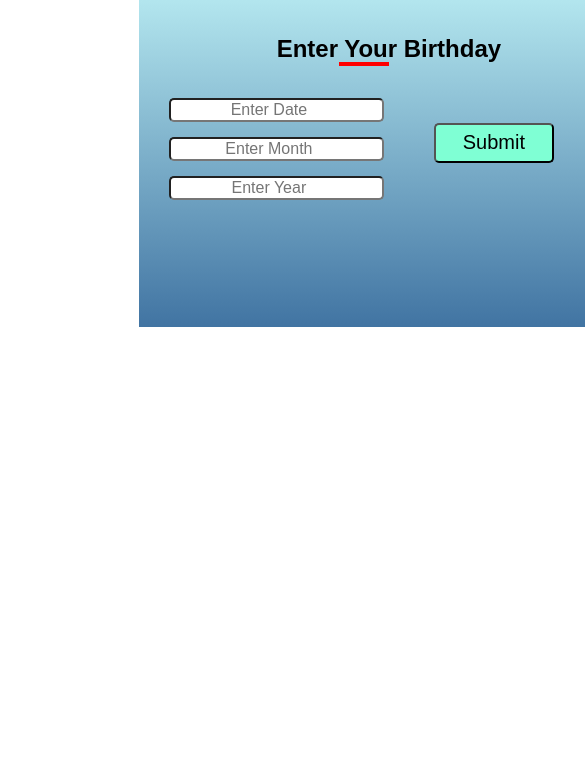
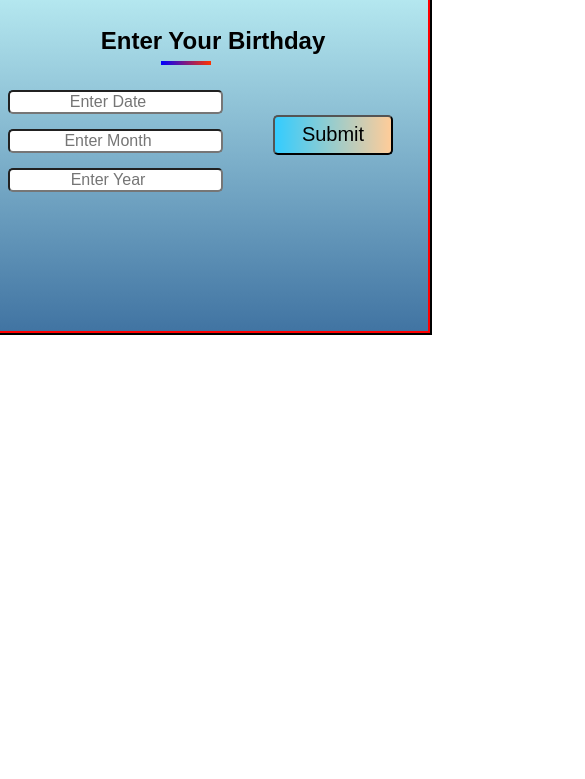
Before and after one commit to Amitkumar270802/Age-calculator.github.io, a plain HTML site: page index.html in a window 390 px wide. Shown: the part 81-860 px from the top of the page, 585 px wide, since content can reach past the window. Drawn offline with Linux system fonts and the light colour scheme.

Commit message:
Update index.html

```diff
--- a/index.html
+++ b/index.html
@@ -8,16 +8,28 @@
     <title>Document</title>
 </head>
 <style>
-    * {
+    body {
+        height: 100vh;
+        width: 100vw;
+        /* margin: 0;
+            padding: 0; */
         font-family: sans-serif;
     }
 
+    section {
+        display: flex;
+        align-content: center;
+        justify-content: center;
+    }
+
     .container {
-        position: relative;
+        /* display: flex;
+        align-items: center;
+        justify-self: center; */
+        border: 2px solid red;
         width: 480px;
         height: 400px;
         text-align: center;
-        left: 35%;
         background: linear-gradient(to bottom, #ccffff 0%, #336699 110%);
     }
 
@@ -57,7 +69,7 @@
 
 
     #btn {
-        background-color: aquamarine;
+        background: linear-gradient(to bottom left, #00ccff 0%, #ffcc66 100%);
         margin: 40px 40px;
         font-size: 20px;
         width: 120px;
@@ -71,13 +83,13 @@
 
 
     h2::after {
-        position: absolute;
+        position: fixed;
         top: 135px;
-        left: 200px;
+        margin: 7px -164px;
         content: "";
         height: 4px;
         width: 100px;
-        background-color: red;
+        background: linear-gradient(to right, #0000ff 0%, #ff3300 100%);
         animation: animate 2s infinite;
     }
 
@@ -93,9 +105,33 @@
             width: 50px
         }
     }
+
+    @media only screen and (min-width:250px) and (max-width:450px) {
+
+        section {
+            display: flex;
+            align-items: center;
+            justify-self: center;
+            border: 2px solid rgb(0, 0, 0);
+        }
+
+        .container {
+            border: 2px solid red;
+            width: 450px;
+            height: 400px;
+            text-align: center;
+            background: linear-gradient(to bottom, #ccffff 0%, #336699 110%);
+        }
+
+        #btn {
+            background: linear-gradient(to right, #33ccff 0%, #ffcc99 100%);
+            /* color: white; */
+        }
+    }
 </style>
 
 <body>
+    <section>
         <div class="container">
             <h1>Age Calculator</h1>
             <div class="boxes">
@@ -113,7 +149,7 @@
                 <p id="d"></p>
             </div>
         </div>
-
+    </section>
 </body>
 <script type="text/javascript">
     function fun() {
```
Lines whose indentation alone changed are shown as unchanged.
